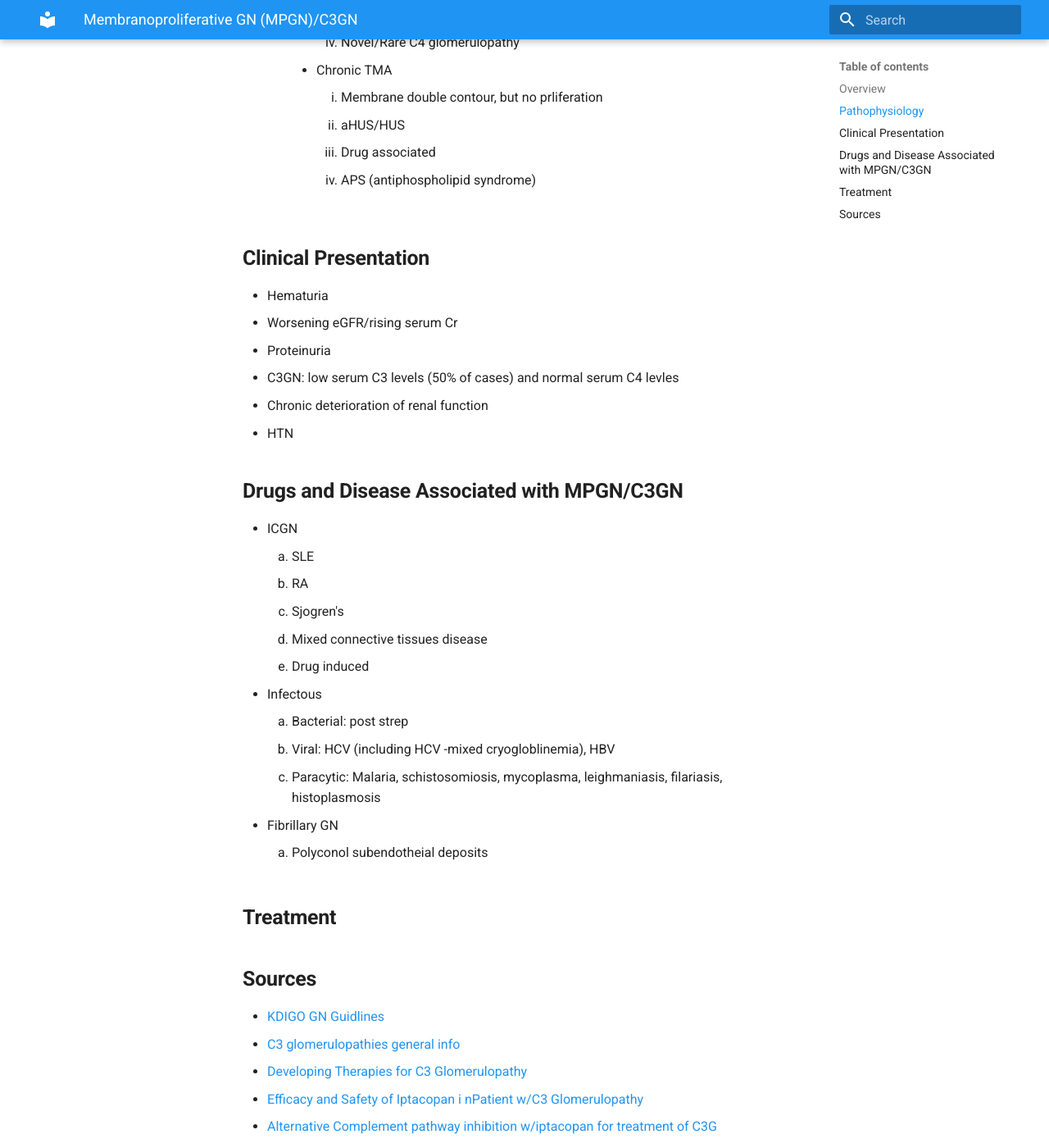
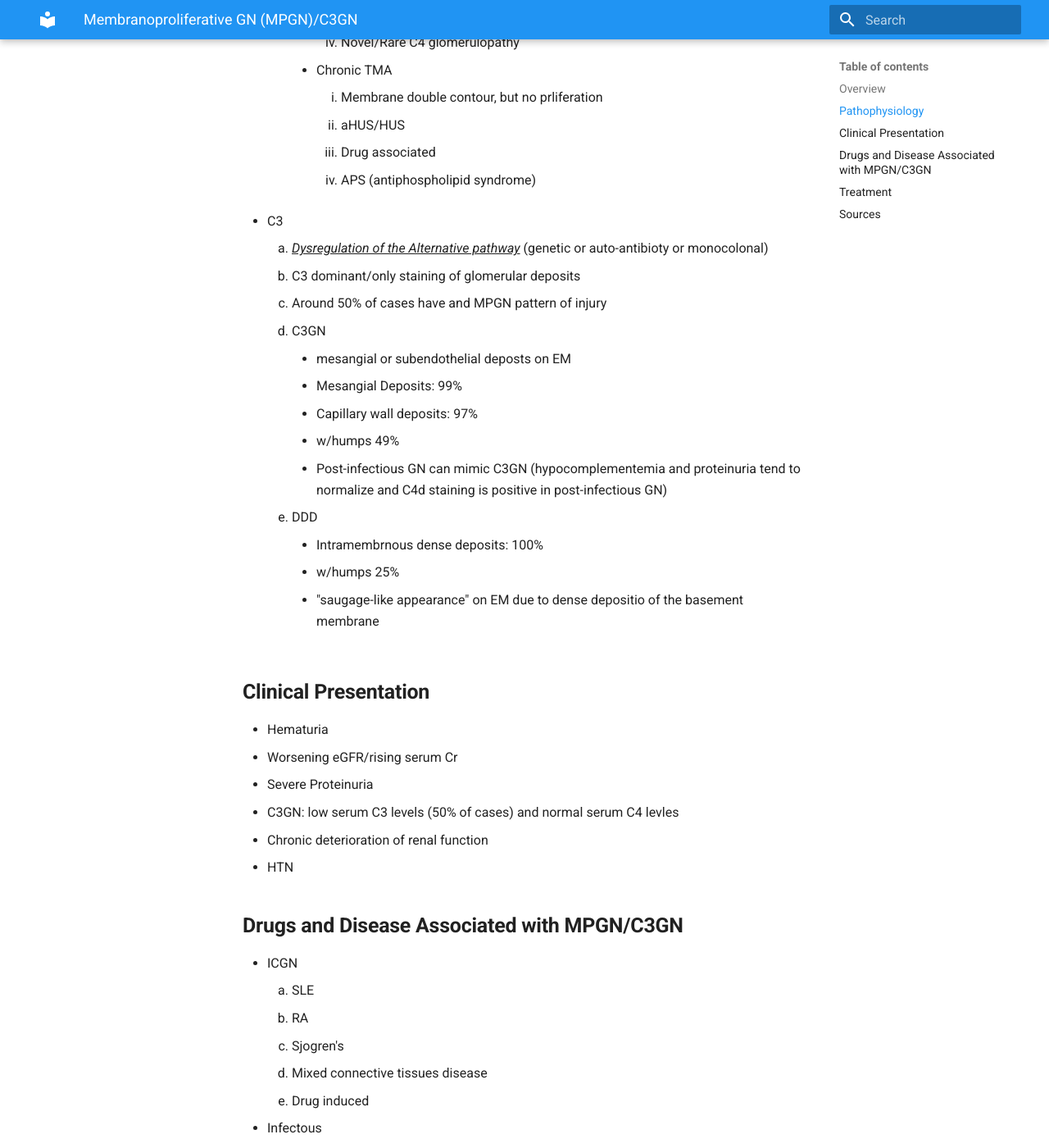
Before and after one commit to TTUNEPH2025/GN, an MkDocs documentation site: the page built from docs/MPGN-C3GN.md, in a window 1280 px wide and 1400 px high, scrolled down 1839 px. Shown: the whole window at 82% size. Built offline with MkDocs 1.6.1 and Material for MkDocs 9.7.7, drawn with Linux system fonts in a browser that asks for light colours.

Commit message:
Update MPGN-C3GN.md

```diff
--- a/docs/MPGN-C3GN.md
+++ b/docs/MPGN-C3GN.md
@@ -43,10 +43,24 @@
             2. aHUS/HUS
             3. Drug associated
             4. APS (antiphospholipid syndrome)
+  * C3
+    1. <ins>*Dysregulation of the Alternative pathway*</ins> (genetic or auto-antibioty or monocolonal)
+    2. C3 dominant/only staining of glomerular deposits
+    3. Around 50% of cases have and MPGN pattern of injury
+    4.  C3GN
+        - mesangial or subendothelial deposts on EM
+        - Mesangial Deposits: 99%
+        - Capillary wall deposits: 97%
+        - w/humps 49%
+        - Post-infectious GN can mimic C3GN (hypocomplementemia and proteinuria tend to normalize and C4d staining is positive in post-infectious GN)
+    5. DDD
+        - Intramembrnous dense deposits: 100%
+        - w/humps 25%
+        - "saugage-like appearance" on EM due to dense depositio of the basement membrane
 ## **Clinical Presentation**
   * Hematuria
   * Worsening eGFR/rising serum Cr
-  * Proteinuria
+  * Severe Proteinuria
   * C3GN: low serum C3 levels (50% of cases) and normal serum C4 levles
   * Chronic deterioration of renal function
   * HTN
```
